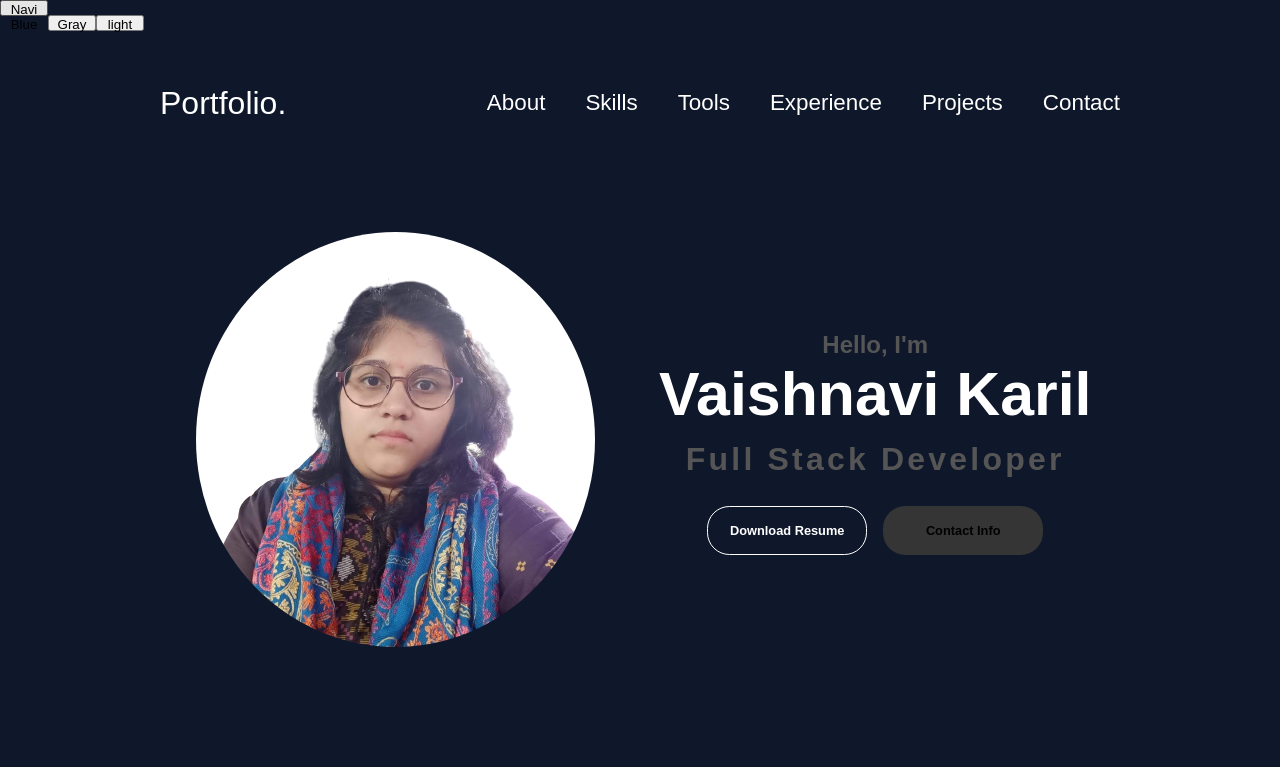
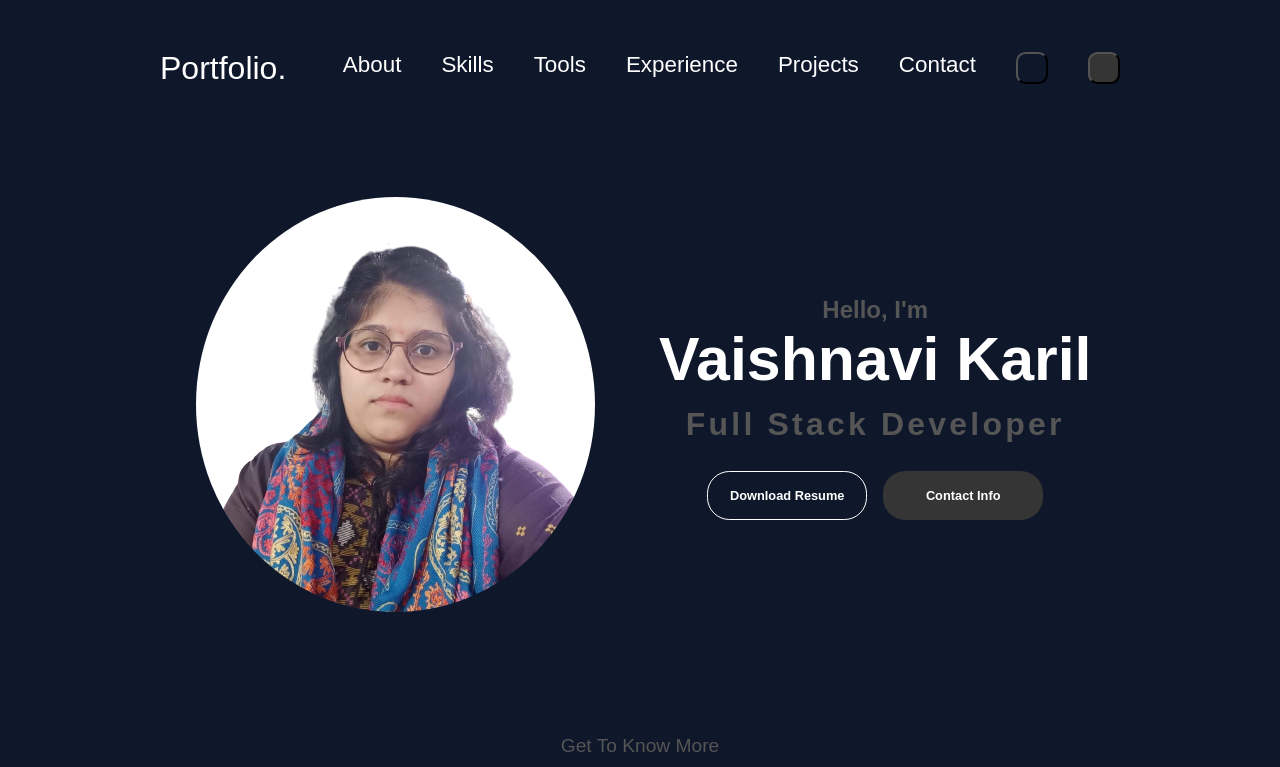
Before and after one commit to Vaishnavi-Karil/Portfolio-Frontend-React, a Next.js app: page / in a window 1280 px wide. Shown: the top 767 px of the page. Built offline with nearby package versions, Linux system fonts and the light colour scheme.

Commit message:
Update the code

```diff
--- a/src/app/layout.js
+++ b/src/app/layout.js
@@ -34,12 +34,7 @@ export default function RootLayout({ children }) {
         <body>
           <StyledComponentsRegistry theme={currentTheme}>
             <GlobalStyles theme={themes[currentTheme]} />
-            <button onClick={() => setcurrentTheme("naviBlueTheme")}>
-              Navi Blue
-            </button>
-            <button onClick={() => setcurrentTheme("grayTheme")}>Gray</button>
-            <button onClick={() => setcurrentTheme("lightTheme")}>light</button>
-            <Navbar setcurrentTheme={setcurrentTheme} />
+            <Navbar themes = {themes}  currentTheme ={currentTheme} setcurrentTheme={setcurrentTheme} />
             <Container>{children}</Container>
             <Footer />
           </StyledComponentsRegistry>
--- a/src/app/utils/Themes.js
+++ b/src/app/utils/Themes.js
@@ -37,18 +37,4 @@ export const themes = {
      borderColor  : "rgb(53, 53, 53)",
     },
   },
-  lightTheme : {
-    common : {
-     bgColor : "rgb(0, 0, 0)",
-     textColor :  "#ffff",
-    },
-   bg : {
-    bgTextColor : "rgb(0, 0, 0)",
-    bgColor : "#e0e0e0",
-   },
-   text : {
-    textColor : "rgb(85, 85, 85)",
-    borderColor  : "rgb(53, 53, 53)",
-   },
-  }
 };
--- a/src/components/About/AboutStyle.js
+++ b/src/components/About/AboutStyle.js
@@ -19,6 +19,8 @@ StyledAboutContainer.displayName ='StyledAboutContainer';
 export const StyledProfileImage = styled(Image)`
   width: 1.5rem;
   height: 1.5rem;
+  background: ${({theme}) => theme.text.borderColor};
+  border-radius : 25%;
 `;
 
 StyledProfileImage.displayName ='StyledProfileImage';
--- a/src/components/Navbar/NavbarStyle.js
+++ b/src/components/Navbar/NavbarStyle.js
@@ -63,6 +63,8 @@ StyledNavLink.displayName = 'StyledNavLink';
 
 export const StyledMenu = styled.button`
   display: none;
+  width : 2.5rem;
+  height: 2.5rem;
 
   @media only screen and (max-width: 600px) {
     display: block;
@@ -70,3 +72,20 @@ export const StyledMenu = styled.button`
 `;
 
 StyledMenu.displayName = 'StyledMenu';
+
+
+export const NaviBlueTheme = styled.button`
+background: #0f172a;
+border-radius: 30%;
+width: 2rem;
+height: 2rem;`
+
+NaviBlueTheme.displayName = 'StyledButtonTheme';
+
+export const GrayTheme = styled.button`
+background: rgb(53, 53, 53);
+border-radius: 30%;
+width: 2rem;
+height: 2rem;`;
+
+GrayTheme.displayName = 'GrayTheme';
--- a/src/components/Navbar/index.js
+++ b/src/components/Navbar/index.js
@@ -1,5 +1,8 @@
 import React, { useState } from "react";
 import {
+  GrayTheme,
+  NaviBlueTheme,
+  StyledButtonTheme,
   StyledLogo,
   StyledLogoContainer,
   StyledMenu,
@@ -9,8 +12,11 @@ import {
 } from "./NavbarStyle";
 import { route } from "@/app/utils/routes";
 import { AiOutlineMenu } from "react-icons/ai";
-export const Navbar = () => {
+export const Navbar = ({ themes, currentTheme, setcurrentTheme }) => {
   const [openMenuDrawer, setopenMenuDrawer] = useState(false);
+  for(let theme_name in themes){
+
+  }
   return (
     <StyledNavbarContainer>
       <StyledLogoContainer>
@@ -28,6 +34,10 @@ export const Navbar = () => {
             </StyledNavLink>
           );
         })}
+      {console.log('currentTheme is..', currentTheme)}
+
+        <NaviBlueTheme onClick={() => setcurrentTheme("naviBlueTheme")}/>
+        <GrayTheme onClick={() => setcurrentTheme("grayTheme")}/>
       </StyledNavItems>
     </StyledNavbarContainer>
   );
--- a/src/components/Skills/SkillsStyle.js
+++ b/src/components/Skills/SkillsStyle.js
@@ -3,10 +3,15 @@ import styled from "styled-components";
 export const StyledCardDetails = styled.div`
   width: 100%;
   height: 100%;
-  flex-wrap: wrap;
   display: flex;
   justify-content: space-between;
   gap: 1.5rem;
+
+  @media only screen and (max-width : 600px){
+    display: flex;
+    flex-direction: column;
+    gap: 1.5rem;
+  }
 `;
 
 StyledCardDetails.displayName='StyledCardDetails';
--- a/src/styles/Styles.js
+++ b/src/styles/Styles.js
@@ -67,23 +67,25 @@ export const StyledDisplayPdfBlackPage = styled.a`
   font-weight: 600;
   width: 10rem;
   &:hover {
-    background:  ${({theme})=> theme.text.borderColor};;
-    color:  ${({theme})=> theme.common.textColor};
+    color:   ${({theme})=> theme.bg.bgColor};
+    background: ${({theme})=> theme.bg.bgTextColor};
+    border: 1px solid transparent;
   }
 `;
-StyledDisplayPdfBlackPage.displayName = 'StyledDisplayPdfBlackPage'
+StyledDisplayPdfBlackPage.displayName = 'StyledDisplayPdfBlackPage';
+
 export const StyledButtongGreyBg = styled(Link)`
-  background:  ${({theme})=> theme.text.borderColor};;
+  background:  ${({theme})=> theme.text.borderColor};
   padding: 1rem;
   border: 1px solid transparent;
   border-radius: 1.4rem;
   font-size: 0.8rem;
   font-weight: 600;
-  color:  ${({theme})=> theme.common.textColor};
+  color: white;
   width: 10rem;
-
   &:hover {
-    background:${({theme})=> theme.common.textColor};
+    color : ${({theme}) => theme.bg.bgColor};
+    background:${({theme})=> theme.bg.bgTextColor};
   }
 `;
 
```
